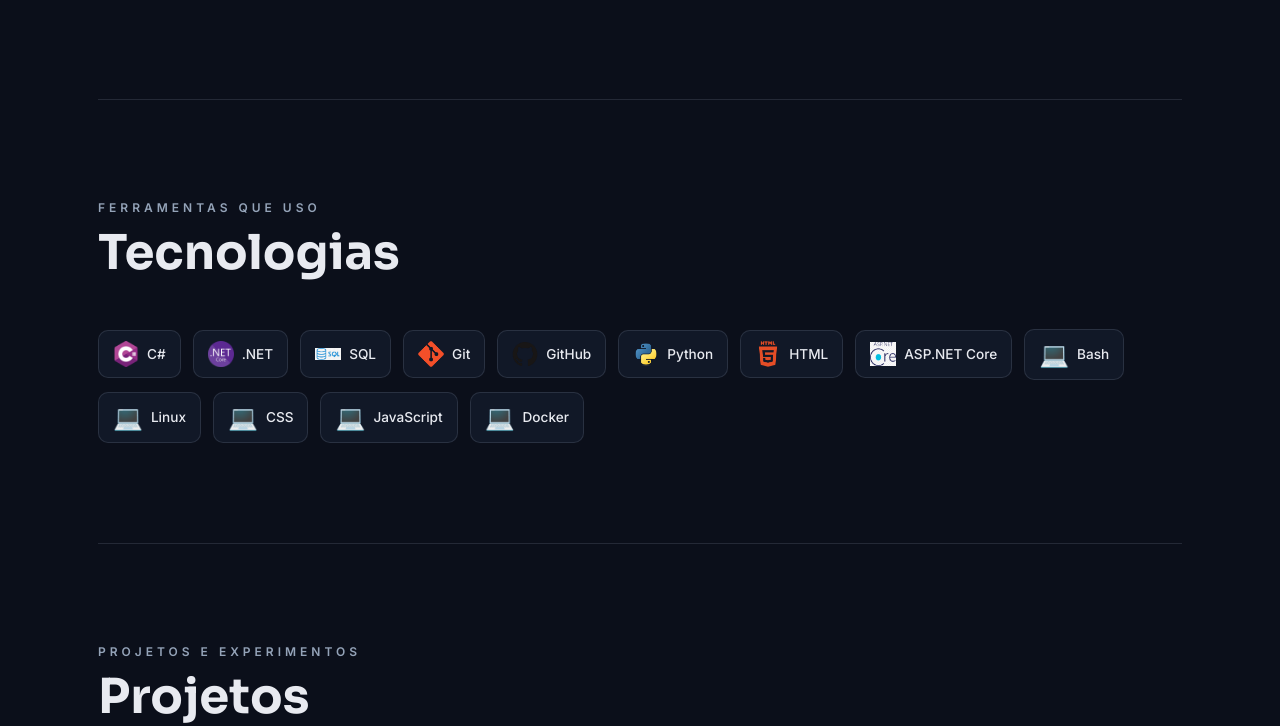
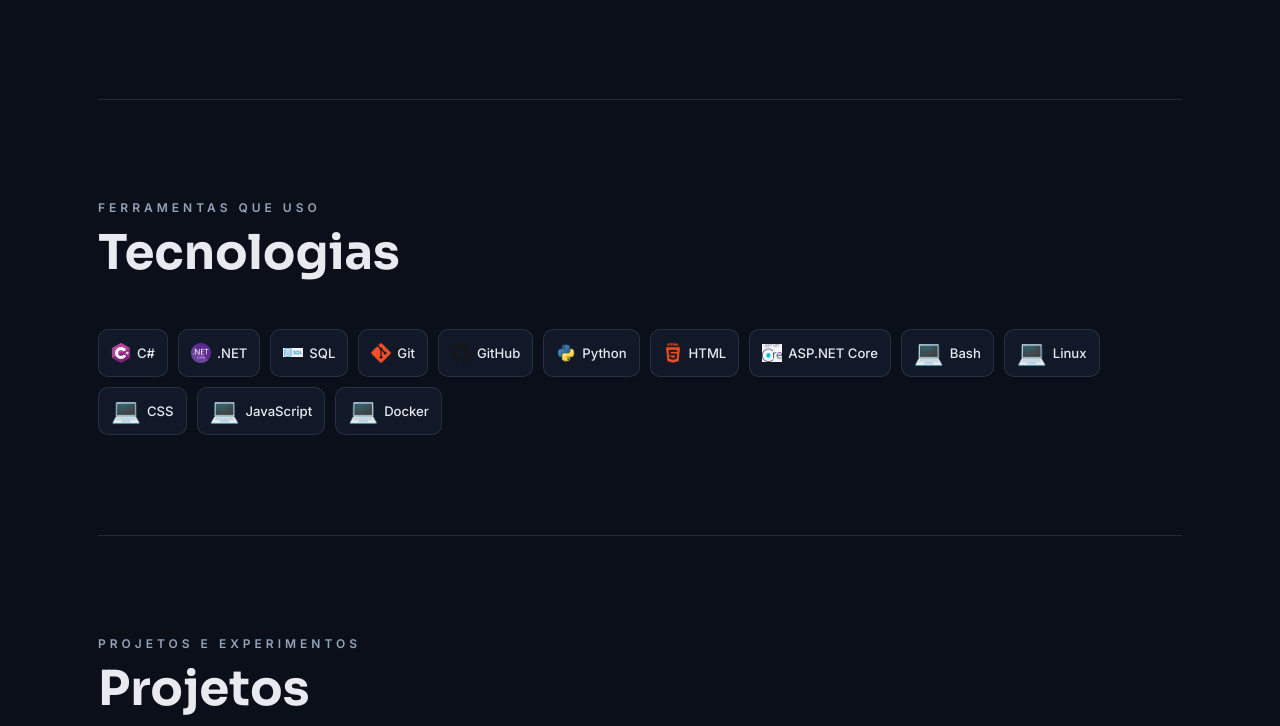
Before and after one commit to GuilhermeAlvesVR/Portfolio, a Django app: page / in a window 1280 px wide. Shown: the part 2476-3202 px from the top of the page. Run offline with Django 5.2, Linux system fonts and the light colour scheme; data comes from the database, SQL or seed files in the repository.

Commit message:
ajustando tamanho das tecnologias

```diff
--- a/core/static/core/css/style.css
+++ b/core/static/core/css/style.css
@@ -338,25 +338,25 @@ a { text-decoration: none; color: inherit; }
 
 .tech-grid {
     display: flex !important;
-    flex-direction: row !important;
     flex-wrap: wrap !important;
-    gap: 12px;
+    gap: 10px;
     align-items: center;
 }
 
 .tech-grid .tech-item {
     width: auto !important;
-    max-width: fit-content !important;
     flex: 0 0 auto !important;
 
     background: var(--bg2);
     border: 1px solid var(--border);
     border-radius: 10px;
-    padding: 10px 14px;
+
+    padding: 8px 12px;
+    min-height: 48px;
 
     display: inline-flex !important;
     align-items: center;
-    gap: 8px;
+    gap: 6px;
 
     transition: border-color .3s, transform .3s;
     cursor: default;
@@ -368,14 +368,14 @@ a { text-decoration: none; color: inherit; }
 }
 
 .tech-grid .tech-item img {
-    width: 26px;
-    height: 26px;
+    width: 20px;
+    height: 20px;
     object-fit: contain;
 }
 
 .tech-grid .tech-item span {
     font-weight: 500;
-    font-size: .85rem;
+    font-size: 0.82rem;
     color: var(--text);
 }
 
```
